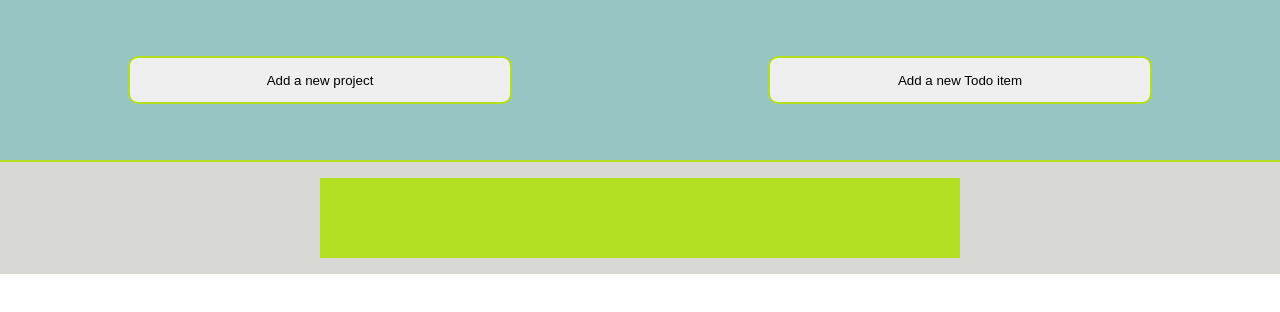
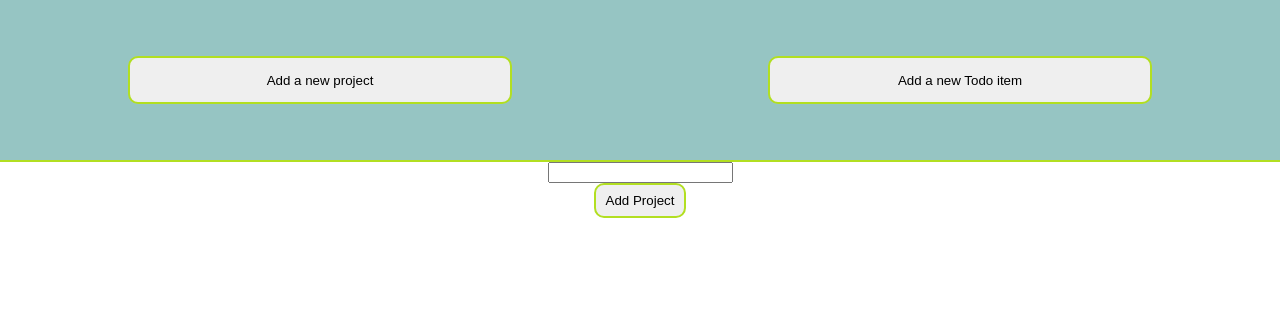
Before and after one commit to chri-ss/todo-list, a website built with webpack: page dist/index.html in a window 1280 px wide. Both pictures are taken after a click on the button "Add a new project". Built offline with nearby package versions, Linux system fonts and the light colour scheme.

Commit message:
Add form modal and project add form

```diff
--- a/src/displayController.js
+++ b/src/displayController.js
@@ -1,5 +1,6 @@
 const content = document.getElementById('content')
 const nav = document.createElement('div');
+const modal = document.createElement('div');
 const main = document.createElement('div');
 const projectButton = document.createElement('button');
 const todoButton = document.createElement('button');
@@ -7,6 +8,12 @@ const todoButton = document.createElement('button');
 const addNav = () => {
     nav.classList.add('nav');
     content.appendChild(nav);
+}
+
+const addModal = () => {
+    modal.classList.add('modal');
+    modal.classList.add('hidden');
+    content.appendChild(modal);
 }
 
 const addMain = () => {
@@ -23,14 +30,19 @@ const addNavButtons = () => {
     nav.appendChild(todoButton);
 }
 
-const addProject = (projectName) => {
-    const project = document.createElement('div');
-    project.classList.add('project');
-    const projectHeader = document.createElement('div');
-    projectHeader.textContent = projectName;
-    main.appendChild(project);
+const addProjectForm = () => {
+    const projectForm = document.createElement('form');
+    projectForm.classList.add('project-form');
+    const projectName = document.createElement('input');
+    projectName.classList.add('project-name');
+    const addProjectButton = document.createElement('button');
+    addProjectButton.classList.add('add-project-button');
+    addProjectButton.textContent = 'Add Project';
+    projectForm.appendChild(projectName);
+    projectForm.appendChild(addProjectButton);
+    modal.appendChild(projectForm);
+    modal.classList.remove('hidden');
 }
 
 
-
-export { projectButton, todoButton, addNav, addMain, addNavButtons, addProject }
+export { projectButton, todoButton, addNav, addMain, addNavButtons, addModal, addProjectForm }
--- a/src/eventListeners.js
+++ b/src/eventListeners.js
@@ -1,8 +1,8 @@
-import { projectButton, addProject } from "./displayController";
+import { projectButton, addProjectForm } from "./displayController";
 
 const addProjectEventListener = () => {
     projectButton.addEventListener('click', () => {
-        addProject();
+        addProjectForm();
     });
 }
 
--- a/src/index.js
+++ b/src/index.js
@@ -1,6 +1,6 @@
 import todo from './todofactory.js';
 import project from './projectFactory.js';
-import {addNav, addMain, addNavButtons} from './displayController.js';
+import {addNav, addMain, addNavButtons, addModal} from './displayController.js';
 import { addProjectEventListener } from './eventListeners.js';
 import './style.css';
 import './reset.css';
@@ -13,6 +13,7 @@ console.log(newTodo);
 console.log(newProject);*/
 
 addNav();
+addNavButtons();
+addModal();
 addMain();
-addNavButtons();
 addProjectEventListener();
--- a/src/style.css
+++ b/src/style.css
@@ -33,7 +33,7 @@ body {
     flex-wrap: wrap;
     background-color: #d8d8d4;
     min-width: 100%;
-    font-size: 200px;
+    font-size: 32px;
 }
 
 button {
@@ -43,9 +43,19 @@ button {
     border-radius: 10px;
 }
 
-.project {
-    min-height: 10vh;
-    min-width: 50%;
-    background-color: rgb(178, 223, 33);
-    margin: 1rem;
+.modal, .project-form {
+    display: flex;
+    flex-direction: column;
+    justify-content: center;
+    align-items: center;
 }
+
+.hidden {
+    display: none;
+}
+
+.add-project-button {
+    height: 100%;
+    width: 50%;
+    padding: 0.5rem;
+}
```
Also changed, not shown: dist/bundle.js.
